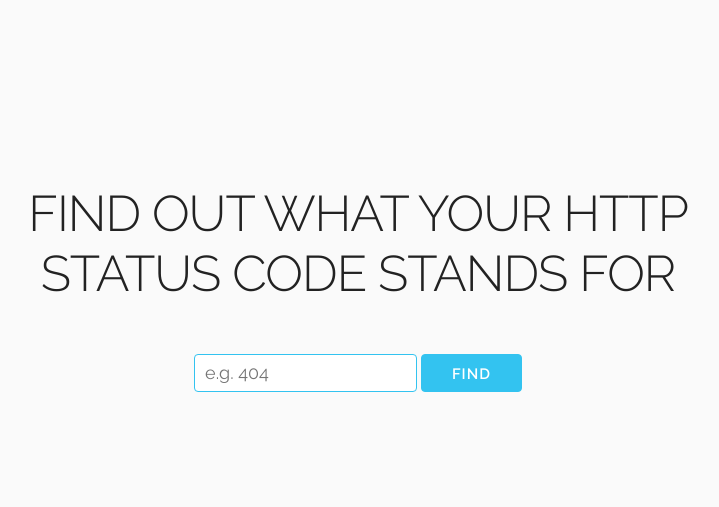
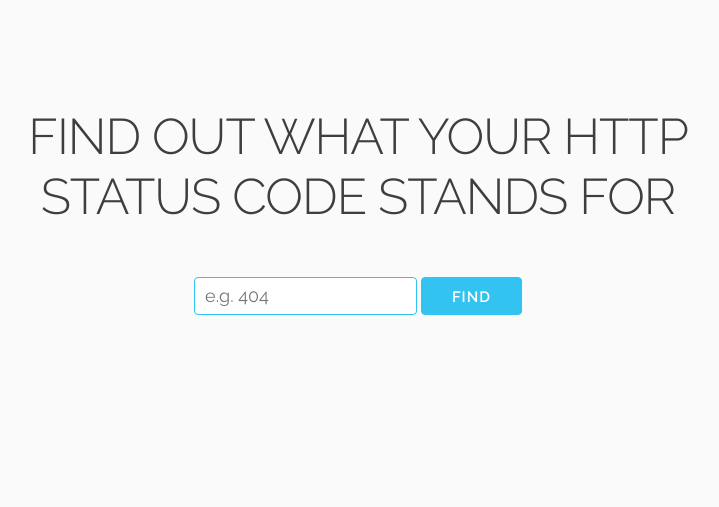
Before and after one commit to hamvocke/httpstatuscode, a Flask app: page / in a window 1280 px wide. Shown: the top 507 px of the page, without its empty margins (282-1001 px from the left). Run offline with Flask 2, Linux system fonts and the light colour scheme.

Commit message:
fixing top margin, font color

```diff
--- a/static/style.css
+++ b/static/style.css
@@ -1,9 +1,10 @@
 body {
   background-color: #FAFAFA;
+  color: #3E3E3E;
 }
 
 .hero {
-  padding: 20% 0 10%;
+  padding: 10% 0 10%;
   text-align: center;
 }
 
```
